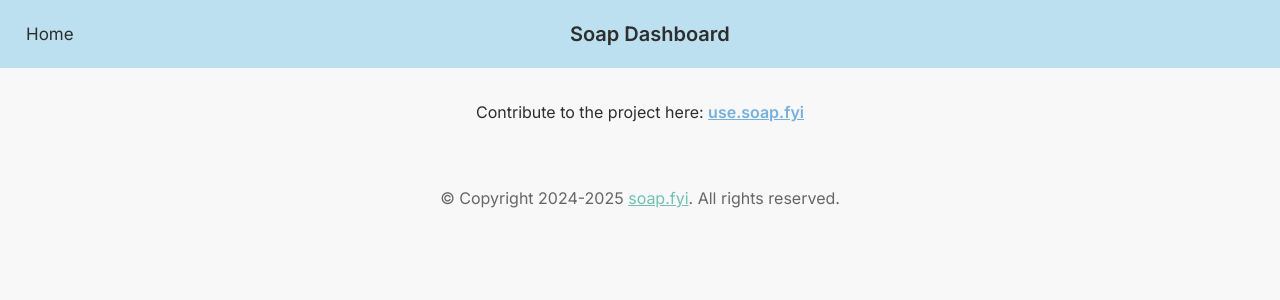
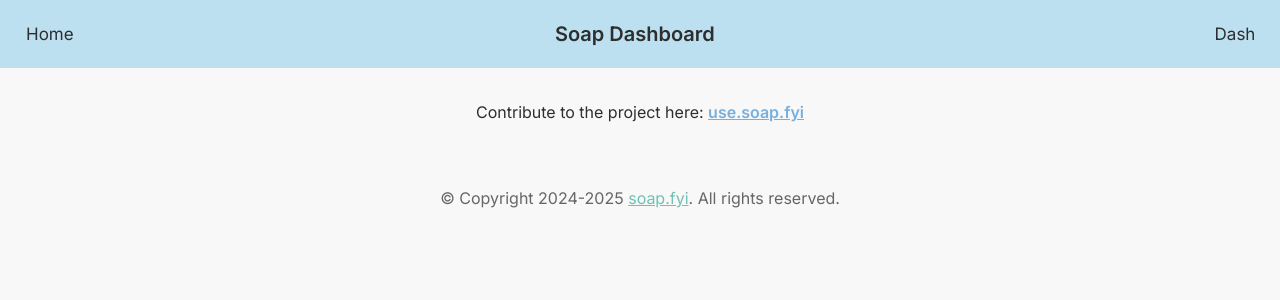
Before and after one commit to brayvid/soap-dashboard, a Flask app: template templates/base.html in a window 1280 px wide. Shown: the top 300 px of the page. Run offline with Flask 3, Linux system fonts and the light colour scheme; the template is opened without the code that fills it, so the values that code supplies are empty; some libraries are stand-ins or nearby versions.

Commit message:
Dash link

```diff
--- a/static/styles.css
+++ b/static/styles.css
@@ -178,3 +178,10 @@ body {
   min-width: 30px; /* Ensure space for the number */
   text-align: right;
 }
+
+.navbar-right-menu {
+    width: 110px; /* Matches original spacer width */
+    display: flex;
+    justify-content: center; /* Center the link horizontally */
+    align-items: center; /* Center the link vertically */
+}
--- a/templates/base.html
+++ b/templates/base.html
@@ -24,11 +24,13 @@
 </head>
 <body>
     <!-- Navbar - matching your new index.html structure -->
-    <nav class="navbar">
-        <a href="{{ url_for('dashboard') }}">Home</a>
-        <div class="navbar-title">Soap Dashboard</div>
-        <div class="spacer"></div>
-    </nav>
+<nav class="navbar">
+    <a href="https://use.soap.fyi">Home</a>
+    <div class="navbar-title">Soap Dashboard</div>
+    <div class="navbar-right-menu">
+        <a href="https://dash.soap.fyi">Dash</a>
+    </div>
+</nav>
 
     <!-- Main content area -->
     <div class="main-content-wrapper" style="padding: 1rem; flex-grow: 1;">
```
